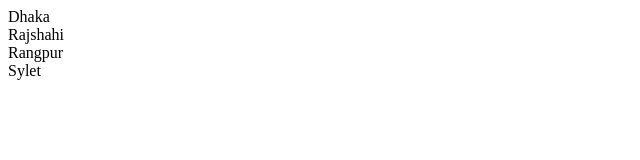
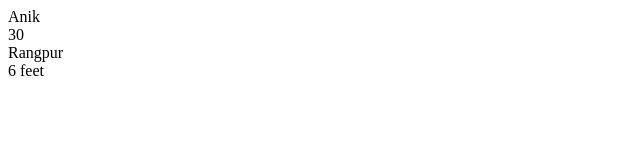
Before and after one commit to Anikkhan-web/jspractice, a plain HTML site: page array.html in a window 1280 px wide. Shown: the full height of the page, 0-640 px from the left. Drawn offline with Linux system fonts and the light colour scheme.

Commit message:
for in loop object

```diff
--- a/array.html
+++ b/array.html
@@ -7,10 +7,15 @@
   </head>
   <body>
     <script>
-      var city = ["Dhaka", "Rajshahi", "Rangpur", "Sylet"];
+      var person = {
+        name: "Anik",
+        age: "30",
+        city: "Rangpur",
+        hight: "6 feet",
+      };
 
-      for (var item in city) {
-        document.write(city[item] + "<br>");
+      for (var item in person) {
+        document.write(person[item] + "<br>");
       }
     </script>
   </body>
```
